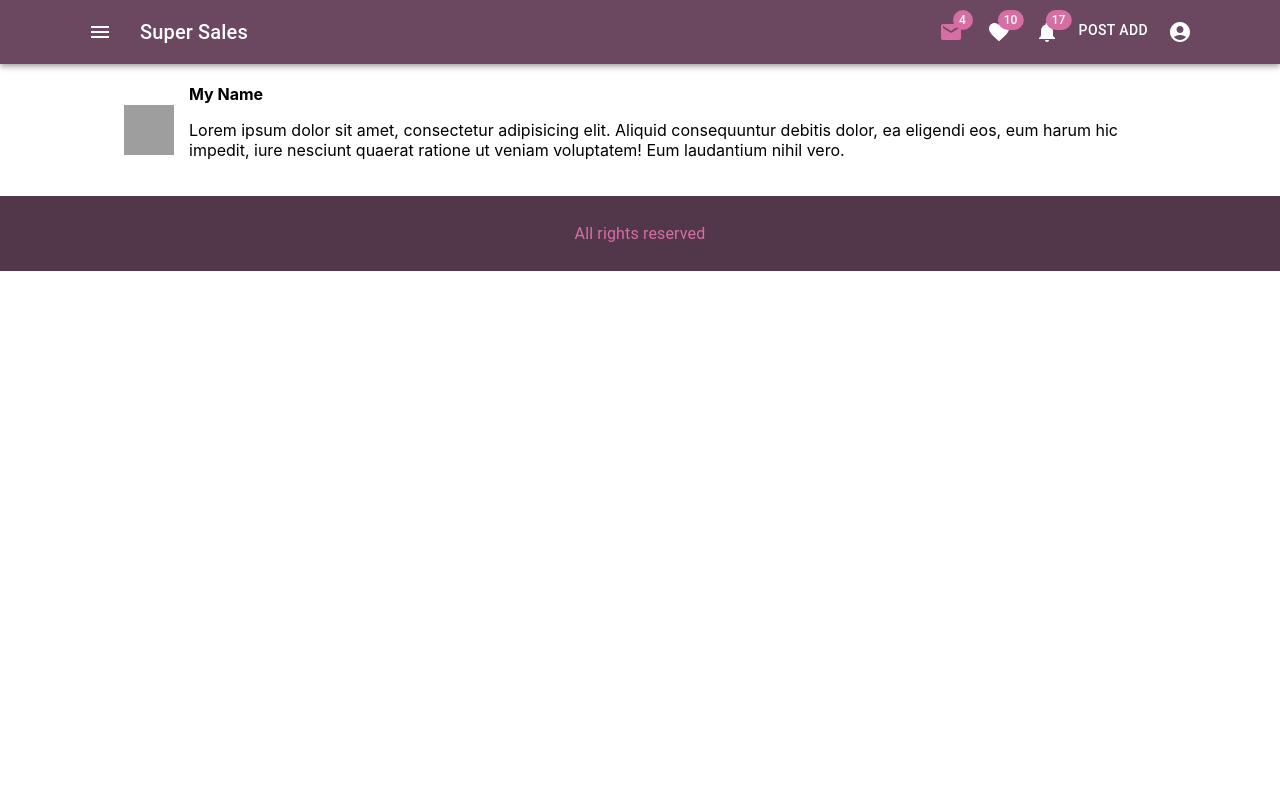
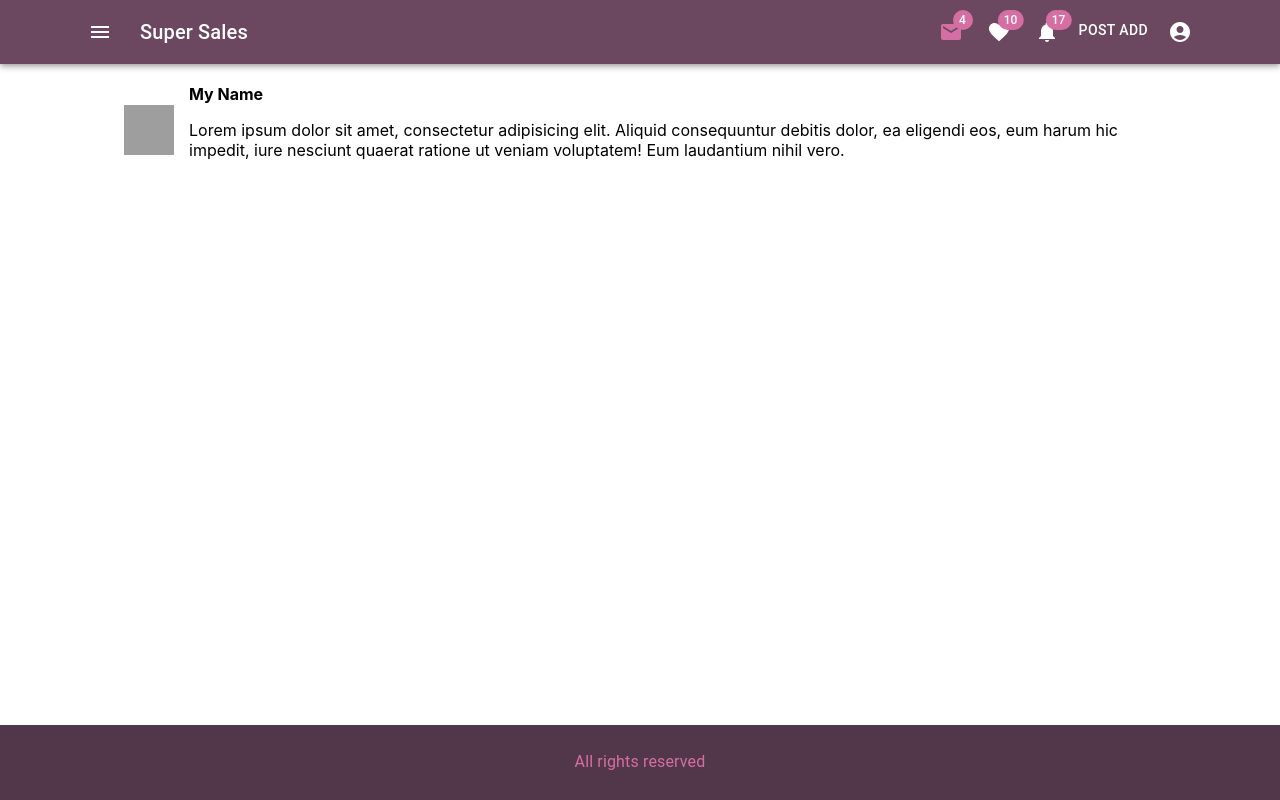
Before and after one commit to Alonasa/super-sales, a React (Create React App) app: page /messages in a window 1280 px wide. Built offline with nearby package versions, Linux system fonts and the light colour scheme; grey boxes are pictures that could not be loaded.

Commit message:
push footer to the bottom

```diff
--- a/src/App.css
+++ b/src/App.css
@@ -1,12 +1,8 @@
 .App {
+  min-height: 100vh;
   text-align: center;
   display: flex;
   flex-direction: column;
-}
-
-.App-logo {
-  height: 40vmin;
-  pointer-events: none;
 }
 
 @media (prefers-reduced-motion: no-preference) {
--- a/src/components/AppMenu/AppMenu.tsx
+++ b/src/components/AppMenu/AppMenu.tsx
@@ -135,7 +135,7 @@ export const AppMenu = () => {
   );
 
   return (
-    <Box sx={{flexGrow: 1}}>
+    <Box>
       <AppBar position="static">
         <Container>
           <Toolbar>
--- a/src/components/Footer/Footer.module.css
+++ b/src/components/Footer/Footer.module.css
@@ -1,5 +1,4 @@
 .footer {
-    display: block;
     margin-top: auto;
-    border: 1px solid inherit;
+    min-height: 30px;
 }
```
